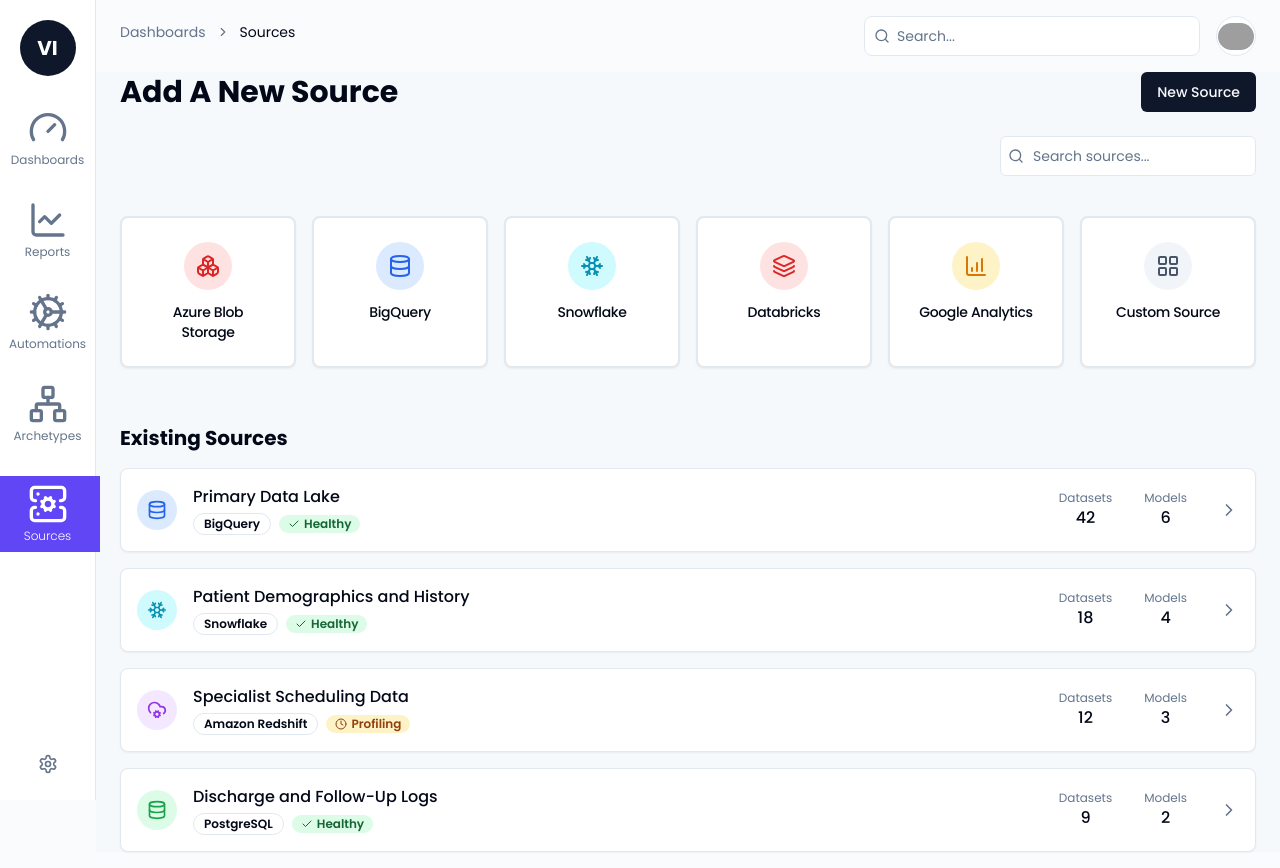
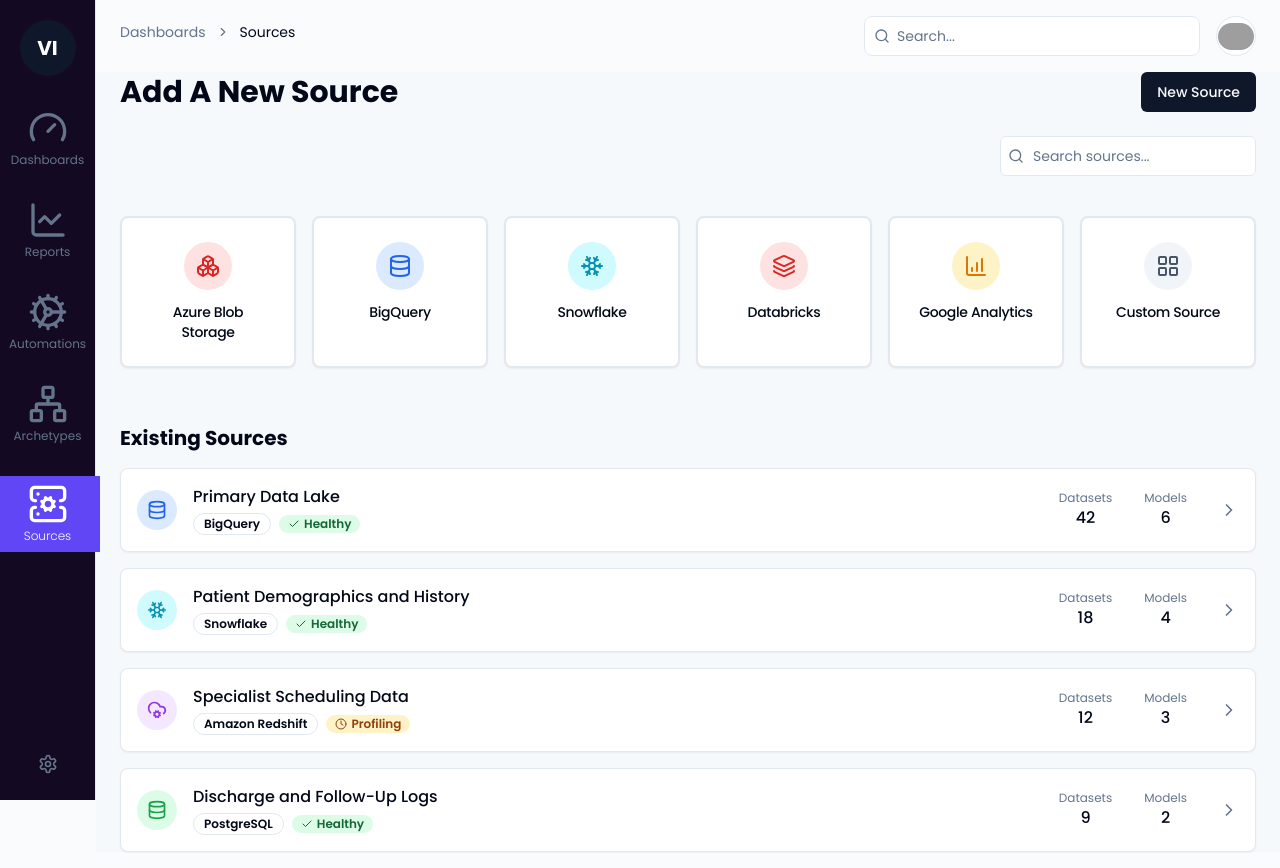
Before and after one commit to vi-technologies/vi-operate-console, a Next.js app: page /console/sources in a window 1280 px wide. Built offline with nearby package versions, Linux system fonts and the light colour scheme; no server answers; grey boxes are pictures that could not be loaded.

Commit message:
style: Update global styles for navigation and links

```diff
--- a/src/app/globals.css
+++ b/src/app/globals.css
@@ -83,6 +83,14 @@
   }
 }
 
+.nav {
+  background-color: #140923;
+}
+
+.link {
+  @apply flex items-center gap-4 px-2.5 text-muted-foreground hover:text-white font-poppins transition-colors;
+}
+
 .nav-select {
   @apply text-white;
   background-color: #6146f6;
```
